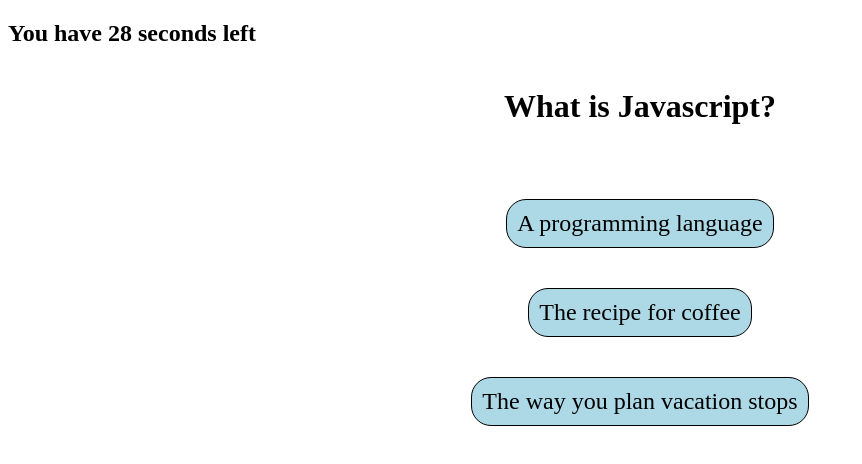
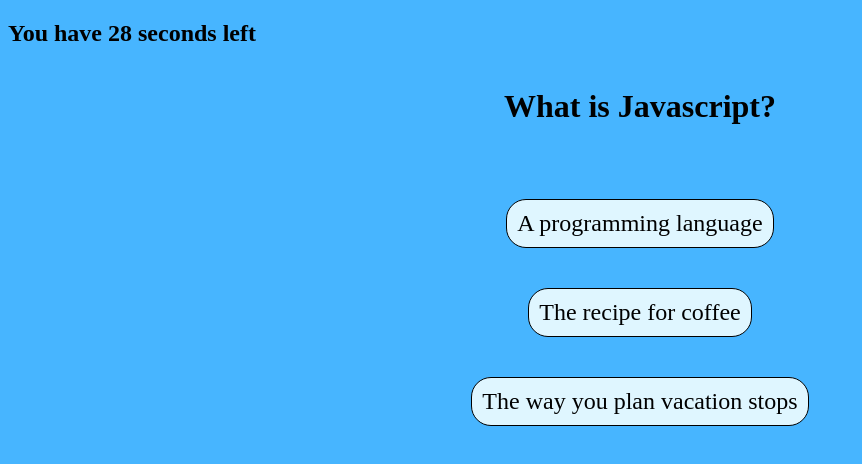
Before and after one commit to pbnj1/Test-your-basic-code-info, a plain HTML site: page index.html in a window 1280 px wide. Both pictures are taken after a click on the button "Start Quiz". Shown: the whole page, without its empty margins (0-862 px from the left). Drawn offline with Linux system fonts and the light colour scheme; files that its build step writes are made by us from their sources.

Commit message:
updated styling

```diff
--- a/index.html
+++ b/index.html
@@ -14,7 +14,7 @@
       <form id="score-form" method="POST">
         <label for="score-text">Your Initials: </label>
         <input type="text" placeholder="Your initial here..." name="initials-text" id="initials-text" />
-        <input type ="submit" value = "submit" />
+        <input type ="submit" value = "submit" id = "sub"/>
       </form>
       <ul id ="initial-list">
         <li class = "score-info"></li>
--- a/index.js
+++ b/index.js
@@ -1,37 +1,32 @@
+document.body.setAttribute("style", "background: #47B5FF")
 //Score card info...
 var initialsInput = document.querySelector("#initials-text");
 var scoreCardForm = document.getElementById("score-form");
 var scoreCardText = document.getElementById("score-card");
 var initialsList = document.getElementById("initial-list");
 var scoreInfo = document.getElementsByClassName("score-info");
-// var viewScore = document.getElementById("view");
 
-// var viewScore = document.createElement("button");
-// viewScore.innerHTML = "View Your Scores";
 var yourLastScore = document.createElement("button");
 yourLastScore.innerHTML = "Your Last Score"
 
 var again = document.createElement("button");
 again.innerHTML = "Play Again?"
-again.setAttribute("style", " height:50px; width:100px; font-size: 17px; border-radius: 20px; background: lightblue")
-yourLastScore.setAttribute("style", " margin-left: 20px;height:50px; width:100px; font-size: 17px; border-radius: 20px; background: lightblue")
-// viewScore.style.display = "none";
+again.setAttribute("style", " height:50px; width:100px; font-size: 17px; border-radius: 20px; background: #DFF6FF")
+yourLastScore.setAttribute("style", " margin-left: 20px;height:50px; width:100px; font-size: 17px; border-radius: 20px; background: #DFF6FF")
+
 scoreCardForm.style.display ="none";
 scoreCardText.style.display ="none";
 initialsList.style.display ="none";
 var scores = [];
 
-// document.getElementById("score-card").style.display ="none";
-// document.getElementById("score-form").style.display ="none";
 
-//created a wrapper for the title information
+
 
 
 //added the title
 let codeTitle =document.getElementById("start-caption");
 codeTitle.innerHTML = "Coding Quiz Challenge";
-// codeTitle.style.paddingLeft = "550px";
-// document.body.appendChild(codeTitle);
+
 
 //added paragraph text
 let codeInstr = document.getElementById("start-p");
@@ -42,7 +37,7 @@ codeInstr.style.paddingLeft = "100px";
 //made a button below
 let btn = document.createElement("button");
 btn.innerHTML = "Start Quiz";
-btn.setAttribute("style", " height:50px; width:100px; font-size: 17px; border-radius: 20px; background: lightblue")
+btn.setAttribute("style", " height:50px; width:100px; font-size: 17px; border-radius: 20px; background: #DFF6FF")
 // document.body.appendChild(btn);
 
 let titleBox = document.createElement("div");
@@ -61,8 +56,7 @@ let scoreCard = document.createElement("h1");
 scoreCard.innerHTML = "Score Card";
 let scoreForm = document.createElement("form");
 let scoreLabel = document.createElement("label");
-// let card = document.getElementById("score-card");
-// let form = document.getElementById("score-text");
+
 
 // made a timer below
 let timer = document.createElement("h2");
@@ -85,9 +79,9 @@ ans1.innerHTML = "A programming language"
 ans2.innerHTML = "The recipe for coffee"
 ans3.innerHTML = "The way you plan vacation stops"
 
-ans1.setAttribute("style", "margin: 20px; padding: 10px; font-size: 1.5rem; list-style: none; border: solid; border-width: 1px; border-radius: 20px; background: lightblue")
-ans2.setAttribute("style", "margin: 20px; padding: 10px; font-size: 1.5rem; list-style: none; border: solid; border-width: 1px; border-radius: 20px; background: lightblue")
-ans3.setAttribute("style", "margin: 20px; padding: 10px; font-size: 1.5rem; list-style: none; border: solid; border-width: 1px; border-radius: 20px; background: lightblue")
+ans1.setAttribute("style", "margin: 20px; padding: 10px; font-size: 1.5rem; list-style: none; border: solid; border-width: 1px; border-radius: 20px; background: #DFF6FF")
+ans2.setAttribute("style", "margin: 20px; padding: 10px; font-size: 1.5rem; list-style: none; border: solid; border-width: 1px; border-radius: 20px; background: #DFF6FF")
+ans3.setAttribute("style", "margin: 20px; padding: 10px; font-size: 1.5rem; list-style: none; border: solid; border-width: 1px; border-radius: 20px; background: #DFF6FF")
 
 let QaBox1 = document.createElement("div");
 QaBox1.setAttribute("class", "Qabox")
@@ -109,9 +103,9 @@ ans1_2.innerHTML = "A random assortment of letters"
 ans2_2.innerHTML = "The framework to construct web applications"
 ans3_2.innerHTML = "High Training Men's League"
 
-ans1_2.setAttribute("style", "margin: 20px; padding: 10px; font-size: 1.5rem; list-style: none; border: solid; border-width: 1px; border-radius: 20px; background: lightblue")
-ans2_2.setAttribute("style", "margin: 20px; padding: 10px; font-size: 1.5rem; list-style: none; border: solid; border-width: 1px; border-radius: 20px; background: lightblue")
-ans3_2.setAttribute("style", "margin: 20px; padding: 10px; font-size: 1.5rem; list-style: none; border: solid; border-width: 1px; border-radius: 20px; background: lightblue")
+ans1_2.setAttribute("style", "margin: 20px; padding: 10px; font-size: 1.5rem; list-style: none; border: solid; border-width: 1px; border-radius: 20px; background: #DFF6FF")
+ans2_2.setAttribute("style", "margin: 20px; padding: 10px; font-size: 1.5rem; list-style: none; border: solid; border-width: 1px; border-radius: 20px; background: #DFF6FF")
+ans3_2.setAttribute("style", "margin: 20px; padding: 10px; font-size: 1.5rem; list-style: none; border: solid; border-width: 1px; border-radius: 20px; background: #DFF6FF")
 
 let QaBox2 = document.createElement("div");
 QaBox2.setAttribute("class", "Qabox2")
@@ -134,9 +128,9 @@ ans1_3.innerHTML = "Custom Selected Showers";
 ans2_3.innerHTML = "A spin off of the show CSI";
 ans3_3.innerHTML = "A rule based language used to style HTML coding  ";
 
-ans1_3.setAttribute("style", "margin: 20px; padding: 10px; font-size: 1.5rem; list-style: none; border: solid; border-width: 1px; border-radius: 20px; background: lightblue")
-ans2_3.setAttribute("style", "margin: 20px; padding: 10px; font-size: 1.5rem; list-style: none; border: solid; border-width: 1px; border-radius: 20px; background: lightblue")
-ans3_3.setAttribute("style", "margin: 20px; padding: 10px; font-size: 1.5rem; list-style: none; border: solid; border-width: 1px; border-radius: 20px; background: lightblue")
+ans1_3.setAttribute("style", "margin: 20px; padding: 10px; font-size: 1.5rem; list-style: none; border: solid; border-width: 1px; border-radius: 20px; background: #DFF6FF")
+ans2_3.setAttribute("style", "margin: 20px; padding: 10px; font-size: 1.5rem; list-style: none; border: solid; border-width: 1px; border-radius: 20px; background: #DFF6FF")
+ans3_3.setAttribute("style", "margin: 20px; padding: 10px; font-size: 1.5rem; list-style: none; border: solid; border-width: 1px; border-radius: 20px; background: #DFF6FF")
 
 let QaBox3 = document.createElement("div");
 QaBox3.setAttribute("class", "Qabox3")
@@ -144,17 +138,16 @@ QaBox3.setAttribute("style", "display: flex; flex-wrap: wrap; flex-direction: co
 
 //made a statement giving the score and the users initials
 let scoreTally = document.createElement("h1");
-// let scoreRecord = document.createElement("h1");
-// scoreRecord.textContent="dd";
+
+
 //made an event for the button click
 btn.addEventListener("click", function(){
 //makes the title screen dissapear
     titleBox.style.display = "none";
-    // codeTitle.style.display = "none";
-    // codeInstr.style.display = "none";
+
     btn.style.display = "none";
     document.body.appendChild(timer);
-    // document.body.appendChild(scoreRecord);
+
 //pulls up the question and answers
     //starting to work on counter function
 
@@ -212,15 +205,7 @@ btn.addEventListener("click", function(){
         if (ans1.addEventListener("click", function(){
             alert("You answered correctly");
             QaBox1.style.display ="none"
-            // question1.style.display ="none";
-            // ans1.style.display = "none";
-            // ans2.style.display = "none";
-            // ans3.style.display = "none";
-            // document.body.appendChild(question2);
-            // document.body.appendChild(list2);
-            // document.body.appendChild(ans1_2);
-            // document.body.appendChild(ans2_2);
-            // document.body.appendChild(ans3_2);
+
             document.body.appendChild(QaBox2);
             QaBox2.appendChild(question2);
             QaBox2.appendChild(list2);
@@ -231,15 +216,7 @@ btn.addEventListener("click", function(){
                 if(ans2_2.addEventListener("click",function(){
                     alert("You answered correctly");
                     QaBox2.style.display ="none"
-                    // question2.style.display="none";
-                    // ans1_2.style.display = "none";
-                    // ans2_2.style.display = "none";
-                    // ans3_2.style.display = "none";
-                    // document.body.appendChild(question3);
-                    // document.body.appendChild(list3);
-                    // document.body.appendChild(ans1_3);
-                    // document.body.appendChild(ans2_3);
-                    // document.body.appendChild(ans3_3);
+
                     document.body.appendChild(QaBox3);
                     QaBox3.appendChild(question3);
                     QaBox3.appendChild(list3);
@@ -249,19 +226,18 @@ btn.addEventListener("click", function(){
                 })){}
 
                     if(ans3_3.addEventListener("click",function(){
-                    // alert("You have completed the quiz!");
+
                     var score = counter;
                     alert("you have finished the game with " + score + "seconds left!");
+
+
+
                     document.getElementById("score-card").style.display ="block";
                     document.getElementById("score-form").style.display ="block";
-                    // document.getElementById("view").style.display ="block";
-                    // document.body.appendChild(viewScore);
+
                     document.body.appendChild(again);
                     document.body.appendChild(yourLastScore);
 
-                    // function renderScores(){
-
-                    // }
 
                     function init(){
 
@@ -306,8 +282,7 @@ btn.addEventListener("click", function(){
                         initialsList.style.display ="block";
                         document.getElementById("score-card").style.display ="none";
                         document.getElementById("score-form").style.display ="none";
-                        document.querySelector(".score-info").innerHTML = scoreslist + " with " + counter + " seconds remaining.";
-                        // document.getElementById("view").style.display ="none"
+                        let scoreReport = document.querySelector(".score-info").innerHTML = scoreslist + " with " + counter + " seconds remaining.";
                         yourLastScore.style.display = "none";
                     })
                     again.addEventListener("click", function(event){
@@ -316,42 +291,7 @@ btn.addEventListener("click", function(){
 
 
 
-                    // document.body.appendChild(scoreCard);
-                    // document.body.appendChild(scoreForm);
-                    // document.body.scoreForm.appendChild(scoreLabel);
 
-                    // let scoreForm = document.createElement("form");
-                    // let scoreLabel = document.createElement("label")
-
-
-                        // function finalScore(){
-
-                        //     var lastScore ={
-                        //         scoreRecord: scoreRecord.value,
-                        //         score: score.value
-                        //     };
-
-                        //     localStorage.setItem("lastScore", JSON.stringify(lastScore));
-
-                        // }
-
-                        // function renderScore(){
-
-                        //     var retrieveGrade = JSON.parse(localStorage.getItem("lastScore"));
-
-                        //     if(lastScore !== null){
-
-                        //     }
-                        // }
-
-
-
-
-
-                    // alert("you have finished the game with " + score + "seconds left!");
-                    //     var saveScore = prompt("type your initials");
-                    //     scoreTally.innerHTML = saveScore + " 's new score is " + score;
-                    //     document.body.appendChild(scoreTally);
 
                      })){}
 
```
